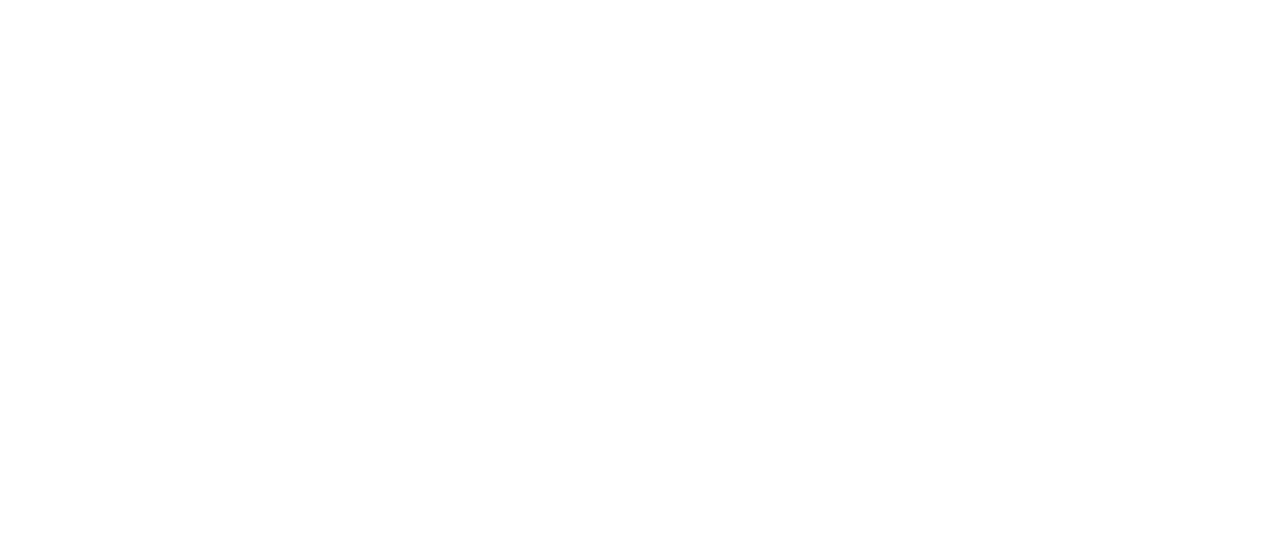
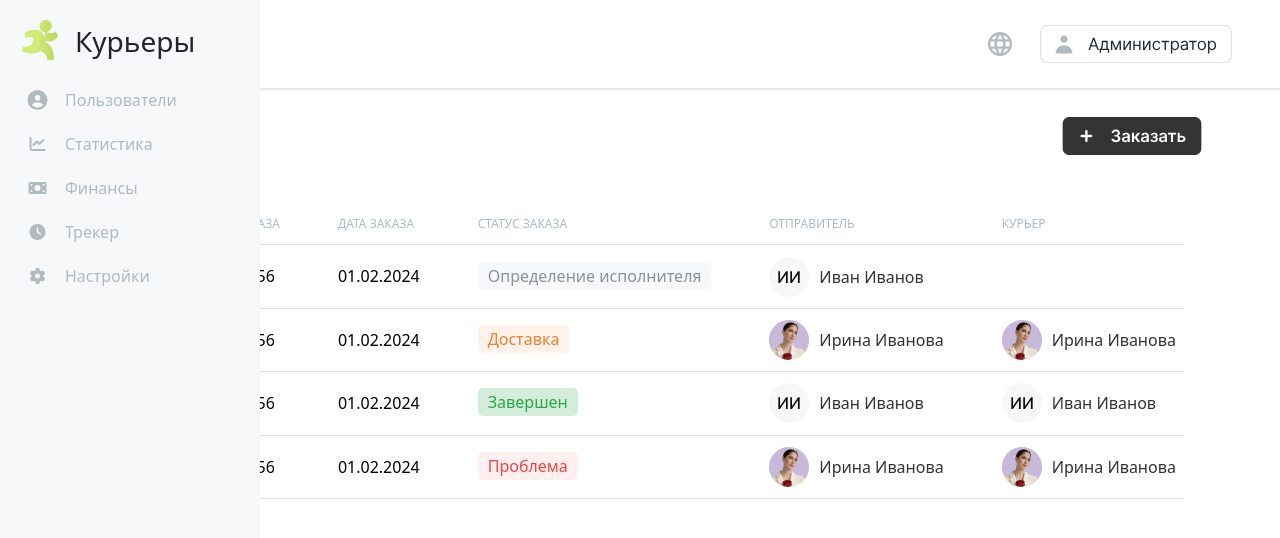
Before and after one commit to the1danie/DeliveryAppReact, a React (Vite) app: page /tracker in a window 1280 px wide. Before the commit this address had no page. Shown: the top 538 px of the page. Built offline with nearby package versions, Linux system fonts and the light colour scheme.

Commit message:
tracker page done 1/2

```diff
--- a/src/App.jsx
+++ b/src/App.jsx
@@ -8,7 +8,7 @@
 import Modal from "./components/Users/UserCard/BlockUser/Modal.jsx";
 import Statistics from "./components/Statistics/Main/Statistics.jsx";
 import Finance from "./components/Finance/Finance.jsx";
-
+import Tracker from "./components/Tracker/Tracker";
 
 function App() {
     return (
@@ -22,6 +22,7 @@
                 <Route path="/users/edit/block" element={<Modal />} />
                 <Route path="/statistics" element={<Statistics />} />
                 <Route path="/finances" element={<Finance />} />
+                <Route path="/tracker" element={<Tracker />} />
             </Routes>
         </Router>
     );
--- /dev/null
+++ b/src/components/Tracker/SubCategory/InfoTracker.jsx
@@ -0,0 +1,94 @@
+import React from 'react';
+import AvatarFirst from "../../../assets/Avatar.svg";
+import AvatarSecond from "../../../assets/Avatar.png";
+
+const InfoTracker = () => {
+    const users = [
+        {
+            numOrder: '123456',
+            dateOrder: '01.02.2024',
+            statusOrder: 'Определение исполнителя',
+            order: 'Иван Иванов',
+            deliveryOrder: { order: '', avatar: '' },
+            avatar: AvatarFirst
+        },
+        {
+            numOrder: '123456',
+            dateOrder: '01.02.2024',
+            statusOrder: 'Доставка',
+            order: 'Ирина Иванова',
+            deliveryOrder: { order: 'Ирина Иванова', avatar: AvatarSecond },
+            avatar: AvatarSecond
+        },
+        {
+            numOrder: '123456',
+            dateOrder: '01.02.2024',
+            statusOrder: 'Завершен',
+            order: 'Иван Иванов',
+            deliveryOrder: { order: 'Иван Иванов', avatar: AvatarFirst },
+            avatar: AvatarFirst
+        },
+        {
+            numOrder: '123456',
+            dateOrder: '01.02.2024',
+            statusOrder: 'Проблема',
+            order: 'Ирина Иванова',
+            deliveryOrder: { order: 'Ирина Иванова', avatar: AvatarSecond },
+            avatar: AvatarSecond
+        }
+    ];
+    return (
+        <div className="container-category">
+            <div className="content-category">
+                <table className="table">
+                    <thead>
+                    <tr>
+                        <td style={{ whiteSpace: 'nowrap'}} scope="col" className='td-size'>№ ЗАКАЗА</td>
+                        <td scope="col" className='td-role'>ДАТА ЗАКАЗА</td>
+                        <td scope="col" className="td-role">СТАТУС ЗАКАЗА</td>
+                        <td scope="col" className='td-role'>ОТПРАВИТЕЛЬ</td>
+                        <td scope="col" className='td-role'>КУРЬЕР</td>
+                    </tr>
+                    </thead>
+                    <tbody>
+                    {users.map((user, index) => (
+                        <tr key={index}>
+                            <td className='data '>{user.numOrder}</td>
+                            <td className='td-role-information data'>
+                                {user.dateOrder}
+                            </td>
+                            <td className="td-role-information ">
+                                <span
+                                    className={user.statusOrder === 'Завершен' ? "rect-green" : user.statusOrder === 'Доставка' ? "rect-orange" : user.statusOrder === 'Проблема' ? "rect-red" : "rect-grey"}>
+                                    {user.statusOrder}
+                                </span>
+                            </td>
+                            <td className="img-container td-role-information ">
+                                <div style={{display: "flex"}}>
+                                    <img src={user.avatar} alt="Profile"/>
+                                    <div className="img-text">
+                                        <span>{user.order}</span>
+                                    </div>
+                                </div>
+                            </td>
+                            <td className="img-container td-role-information ">
+                                <div style={{display: "flex"}}>
+                                    {user.deliveryOrder.avatar && (
+                                        <img src={user.deliveryOrder.avatar} alt="Profile"/>
+                                    )}
+                                    <div className="img-text">
+                                        <span>{user.deliveryOrder.order}</span>
+                                    </div>
+                                </div>
+                            </td>
+
+                        </tr>
+                    ))}
+                    </tbody>
+                </table>
+            </div>
+        </div>
+    );
+};
+
+export default InfoTracker;
--- /dev/null
+++ b/src/components/Tracker/SubCategory/TopTracker.jsx
@@ -0,0 +1,16 @@
+import React from 'react';
+import './TopTracker.css'
+import OrderButton from "../../../assets/OrderButton.svg";
+
+const TopTracker = () => {
+    return (
+        <div className="container">
+            <div className="content">
+                <h1>Трекер</h1>
+                <button className="add-button"><img src={OrderButton} alt="Add"/></button>
+            </div>
+        </div>
+    );
+};
+
+export default TopTracker;
--- /dev/null
+++ b/src/components/Tracker/Tracker.jsx
@@ -0,0 +1,19 @@
+import React from 'react';
+import './Tracker.css'
+import LeftNavbar from "../Users/AllUsers/SubCategory/LeftNavbar";
+import TopNavbar from "../Users/AllUsers/SubCategory/TopNavbar";
+import TopTracker from "./SubCategory/TopTracker";
+import InfoTracker from "./SubCategory/InfoTracker";
+
+const Tracker = () => {
+    return (
+        <div>
+            <LeftNavbar/>
+            <TopNavbar />
+            <TopTracker/>
+            <InfoTracker/>
+        </div>
+    );
+};
+
+export default Tracker;
--- a/src/components/Users/AllUsers/SubCategory/Category.css
+++ b/src/components/Users/AllUsers/SubCategory/Category.css
@@ -5,6 +5,11 @@
     margin-left: 15%;
     padding: 20px; /* Add padding for spacing */
 }
+
+.table > :not(caption) > * > * {
+    padding: .7rem .5rem; /* Внутренние отступы для ячеек таблицы */
+}
+
 
 .content-category {
     display: flex;
@@ -75,10 +80,18 @@
     display: inline-block; /* Установлено inline-block для уменьшенного фона */
 }
 
-.img-container {
-    display: flex;
-    align-items: center;
+.rect-red {
+    margin-top: 5px;
+    white-space: nowrap; /* Prevent text wrapping */
+    background-color: rgb(255, 239, 238); /* Светло-зелёный фон */
+    color: #ef4545; /* Зелёный текст */
+    padding: 2px 10px; /* Уменьшенные внутренние отступы */
+    border-radius: 5px; /* Закруглённые углы */
+    text-align: center;
+    display: inline-block; /* Установлено inline-block для уменьшенного фона */
 }
+
+
 
 .img-container img {
     max-width: 50px; /* Maximum width for the image */
@@ -98,5 +111,5 @@
 }
 
 .data, .ambassador, .gmail-table, .pen-table {
-    padding-top: 15px   !important;
+    padding-top: 19px   !important;
 }
--- a/src/components/Users/AllUsers/SubCategory/Category.jsx
+++ b/src/components/Users/AllUsers/SubCategory/Category.jsx
@@ -102,9 +102,11 @@
                   </span>
                 </td>
                 <td className="img-container">
-                  <img src={user.avatar} alt="Profile" />
-                  <div className="img-text">
-                    <span>{user.name}</span>
+                  <div style={{ display: "flex"}}>
+                    <img src={user.avatar} alt="Profile"/>
+                    <div className="img-text">
+                      <span>{user.name}</span>
+                    </div>
                   </div>
                 </td>
                 <td className="ambassador">{user.status}</td>
```
Also changed, not shown: src/assets/OrderButton.svg (added), src/components/Tracker/SubCategory/InfoTracker.css (added), src/components/Tracker/SubCategory/TopTracker.css (added), src/components/Tracker/Tracker.css (added).
